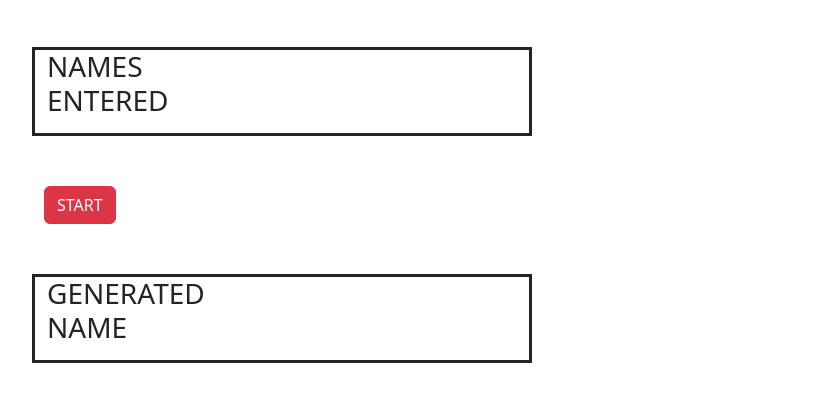
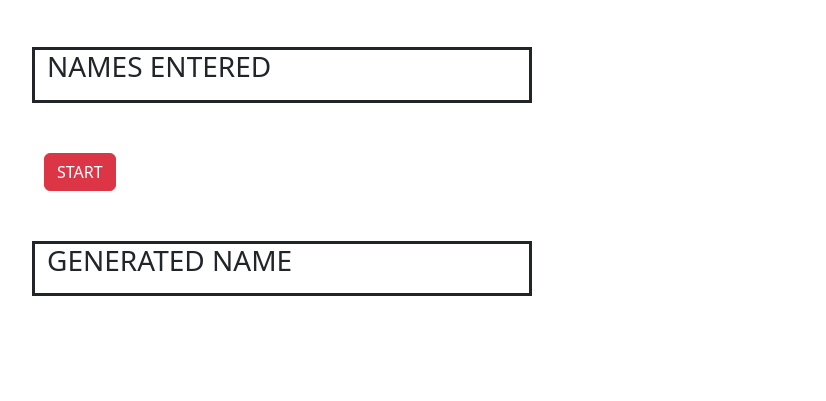
Before and after one commit to saitejajambarapu/RANDOM-NAME-GENERATOR, a plain HTML site: page index.html in a window 1280 px wide. Shown: the part 97-498 px from the top of the page, without its empty margins (358-1184 px from the left). Drawn offline with nearby package versions, Linux system fonts and the light colour scheme.

Commit message:
Update index.html

```diff
--- a/index.html
+++ b/index.html
@@ -38,7 +38,7 @@
 
     <div class="container-fluid" id="saa">
         <div class="row align-items-center">
-            <div class="col-6" >
+            <div class="col-10" >
                 <h3> NAMES ENTERED</h3>
                 <ul id="tq">
 
@@ -55,7 +55,7 @@
     </div>
     <div class="container-fluid" id="saa">
         <div class="row align-items-center">
-            <div class="col-6" >
+            <div class="col-10" >
                 <h3> GENERATED NAME </h3>
                 <ul id="nam">
 
```
